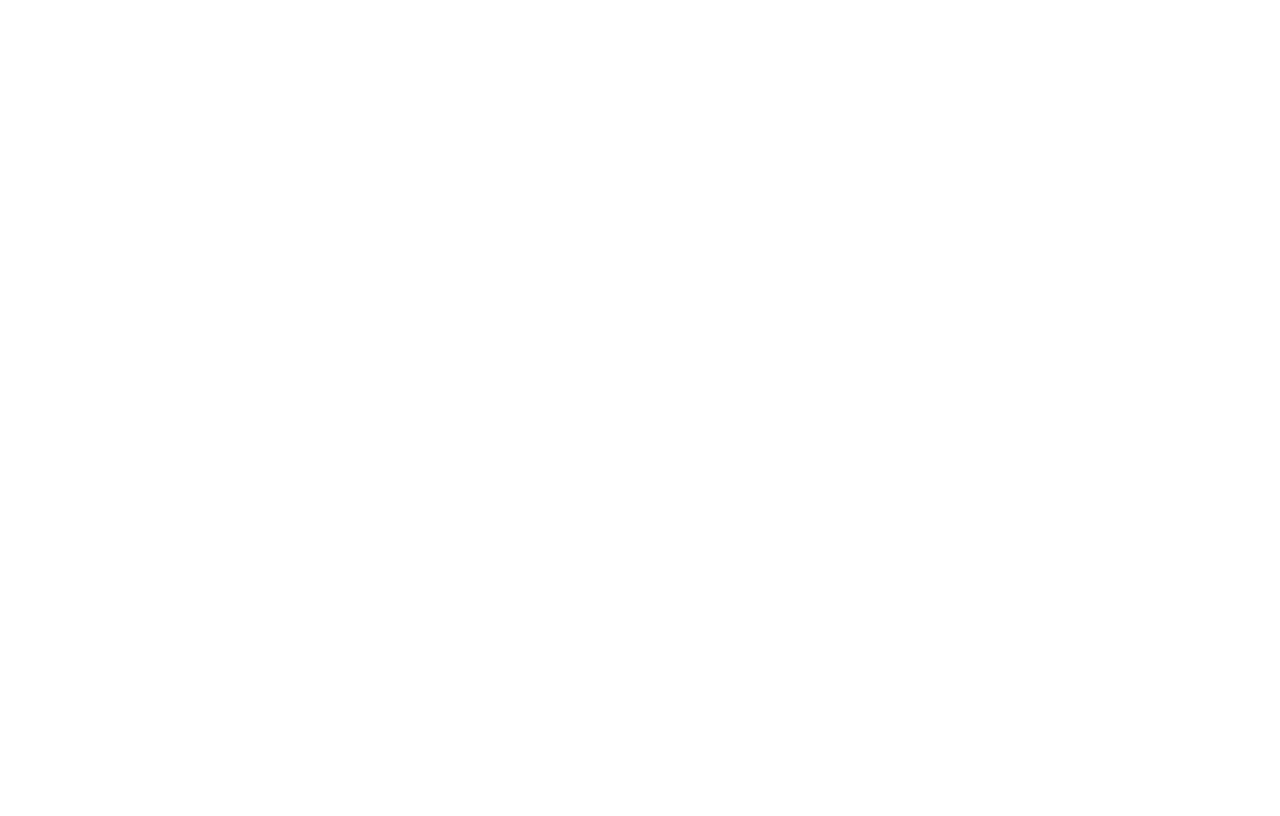
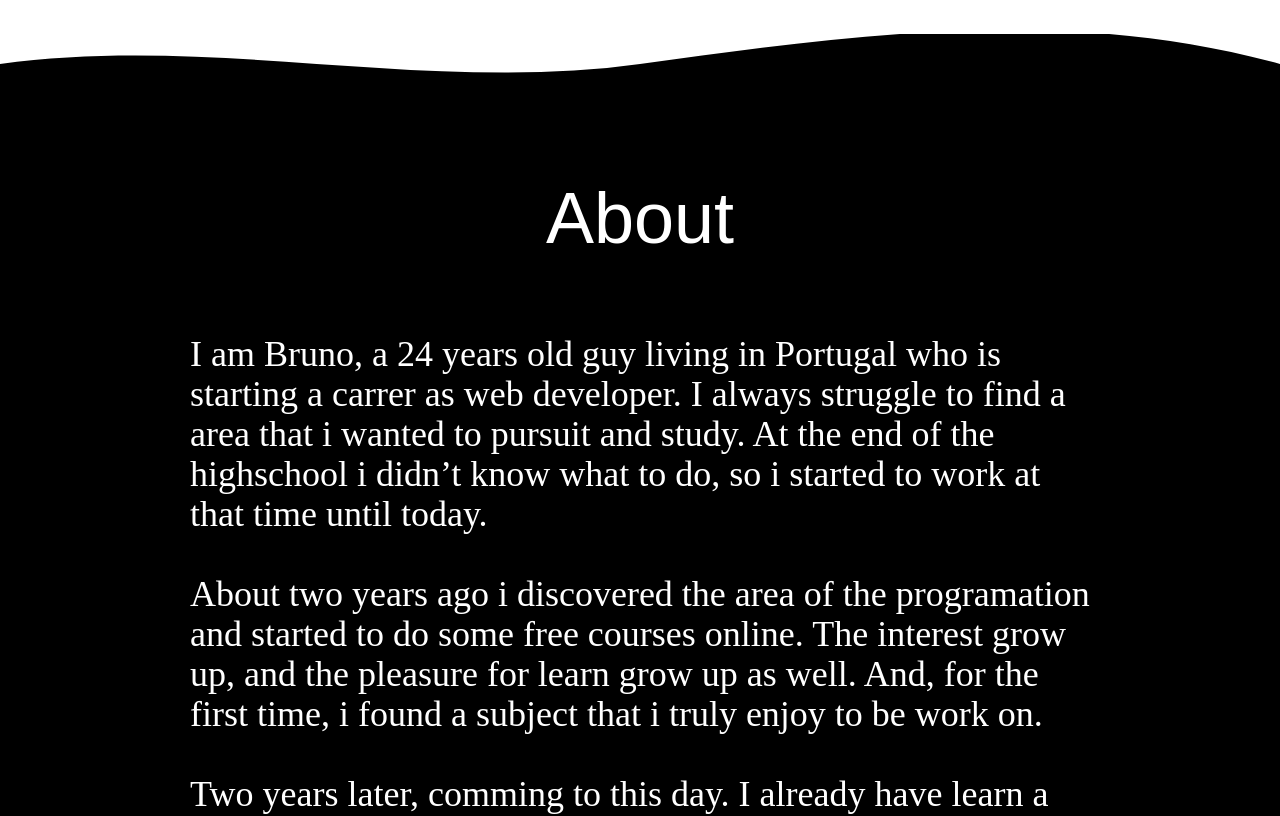
Before and after one commit to brunogabado/Portfolio, a React (Vite) app: page / in a window 1280 px wide. Shown: the part 560-1376 px from the top of the page. Before the commit the page ends 800 px from the top, so only its background shows below. Built offline with nearby package versions, Linux system fonts and the light colour scheme.

Commit message:
about section finished

```diff
--- a/src/App.tsx
+++ b/src/App.tsx
@@ -1,4 +1,5 @@
 import Header from "./components/Header";
+import AboutSection from "./sections/AboutSection";
 import WelcomeSection from "./sections/WelcomeSections";
 
 function App() {
@@ -6,6 +7,7 @@
     <>
       <Header />
       <WelcomeSection />
+      <AboutSection />
     </>
   );
 }
--- a/src/components/Title.tsx
+++ b/src/components/Title.tsx
@@ -1,11 +1,12 @@
 type Props = {
     children: string | JSX.Element | JSX.Element[]
+    color: string
 }
 
-const Title = ({children} :Props) => {
+const Title = ({children, color}: Props) => {
   return (
     <>
-      <h1 className="text-3xl font-protest-revolution text-wrap sm:text-4xl md:text-7xl text-center">{children}</h1>
+      <h1 className={`text-3xl font-protest-revolution text-wrap sm:text-4xl md:text-7xl text-center text-${color}`}>{children}</h1>
     </>
   );
 };
--- a/src/sections/AboutSection.tsx
+++ b/src/sections/AboutSection.tsx
@@ -0,0 +1,28 @@
+import Title from "../components/Title";
+
+const AboutSection = () => {
+  return (
+    <>
+      <svg viewBox="0 0 1000 100" preserveAspectRatio="none" width="100%" height="100">
+        <path fill="black" d="M0 30c166.5-29.5 333 29.5 500 0s333-59 500 0v70H0z" />
+      </svg>
+      <div className="flex flex-col items-center p-12 bg-black gap-[80px]">
+        <Title color="white">About</Title>
+        <div className="flex justify-center max-w-[900px]">
+          <h6 className="text-white text-xl sm:text-2xl md:text-4xl font-indie-flower">
+            I am Bruno, a 24 years old guy living in Portugal who is starting a carrer as web developer. I always struggle to find a area that i
+            wanted to pursuit and study. At the end of the highschool i didn’t know what to do, so i started to work at that time until today.
+            <br></br>
+            <br></br> About two years ago i discovered the area of the programation and started to do some free courses online. The interest grow up,
+            and the pleasure for learn grow up as well. And, for the first time, i found a subject that i truly enjoy to be work on.<br></br>
+            <br></br> Two years later, comming to this day. I already have learn a lot but never enough. Recently, i've finished the <a>Eddsirupt</a>{" "}
+            profissional bootcamp wich preapered me to the profissional world.Now, i’m searching for a opportunity to change carrer and give one more
+            step on my evolution.
+          </h6>
+        </div>
+      </div>
+    </>
+  );
+};
+
+export default AboutSection;
--- a/src/sections/WelcomeSections.tsx
+++ b/src/sections/WelcomeSections.tsx
@@ -3,27 +3,27 @@
 const WelcomeSection = () => {
   return (
     <>
-      <div className="flex flex-col p-[25px] mt-9">
+      <div className="flex flex-col p-[25px] mt-9 ">
         <div>
           <div className="flex sm:pl-[15%] ">
-            <Title>Hi i'm Bruno,</Title>
+            <Title color="black">Hi i'm Bruno,</Title>
           </div>
           <div className="flex justify-center">
-            <Title>a Junior Frontend Developer</Title>
+            <Title color="black">a Junior Frontend Developer</Title>
           </div>
         </div>
 
         <div className="md:mt-11 w-[100%] flex flex-col gap-9 justify-around items-center py-[30px] sm:p-[30px] md:flex-row">
           <div className="max-w-[600px]">
             <h6 className="text-xl sm:text-2xl md:text-4xl font-indie-flower">
-              I am a frontend developer recently gradudated by the <a href="https://www.eddisrupt.com/pt">Eddisrupt</a> bootcamp. With a several
+              I am a frontend developer recently gradudated by the <a className="underline hover:text-gray-500" href="https://www.eddisrupt.com/pt">Eddisrupt</a> bootcamp. With a several
               skills adquired during the last 2 years of estudies. Now waiting for a change to change my carrer
             </h6>
           </div>
 
           <div className="flex flex-col gap-2 sm:gap-4">
             <div className="flex justify-center gap-6">
-              <a href="https://www.linkedin.com/in/brunogabado/">
+              <a className="hover:scale-125" href="https://www.linkedin.com/in/brunogabado/">
                 <svg width="40px" height="40px" viewBox="0 0 16 16" xmlns="http://www.w3.org/2000/svg" fill="none">
                   <path
                     fill="#0A66C2"
@@ -31,7 +31,7 @@
                   />
                 </svg>
               </a>
-              <a href="https://github.com/brunogabado">
+              <a className="hover:scale-125" href="https://github.com/brunogabado">
                 <svg
                   width="35px"
                   height="35px"
@@ -60,6 +60,7 @@
           </div>
         </div>
       </div>
+
     </>
   );
 };
```
